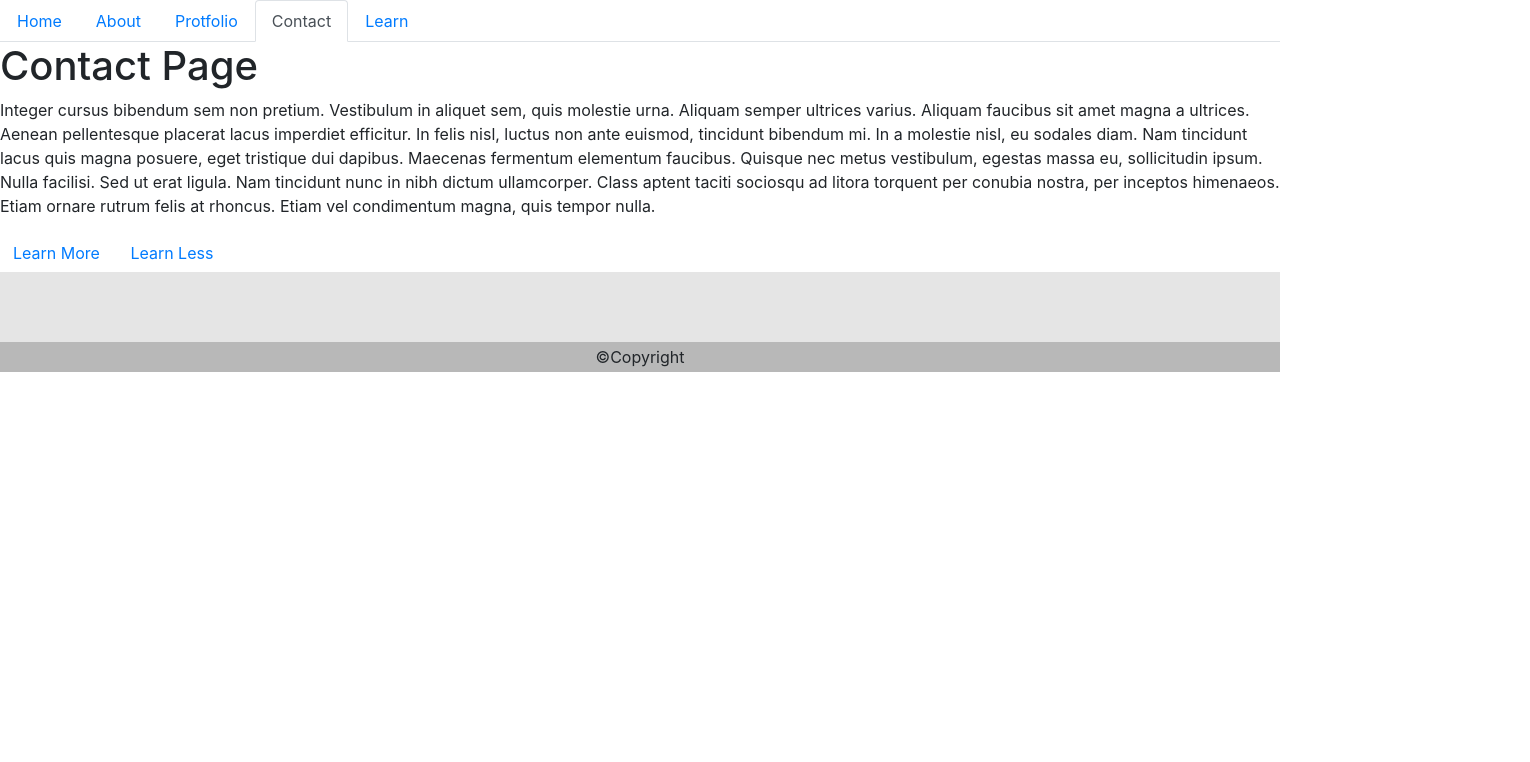
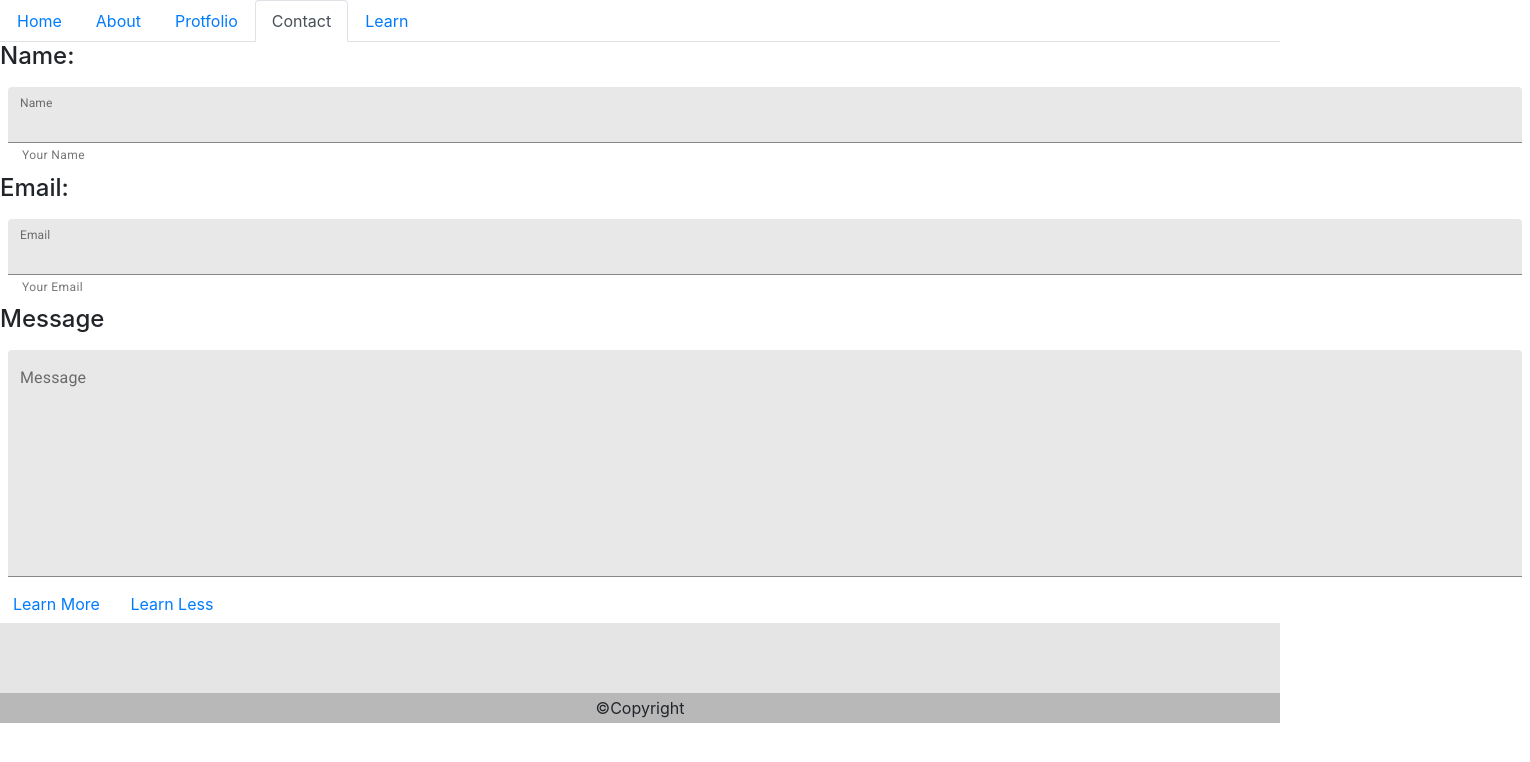
Before and after one commit to truittj/React-Portfolio, a React (Create React App) app: page /contact in a window 1280 px wide. Shown: the top 762 px of the page, 1530 px wide, since content can reach past the window. Built offline with nearby package versions, Linux system fonts and the light colour scheme.

Commit message:
Have most of the basic functionality done

```diff
--- a/src/App.js
+++ b/src/App.js
@@ -3,7 +3,7 @@ import { BrowserRouter as Router, Route } from "react-router-dom";
 import NavTabs from "./components/NavTabs";
 import Home from "./components/pages/Home";
 import About from "./components/pages/About";
-import Projects from "./components/pages/Projects";
+import Portfolio from "./components/pages/Portfolio";
 import Contact from "./components/pages/Contact";
 import Footer from "./components/Footer"
 
@@ -15,7 +15,7 @@ function App() {
         <NavTabs />
         <Route exact path="/" component={Home} />
         <Route exact path="/about" component={About} />
-        <Route exact path="/projects" component={Projects} />
+        <Route exact path="/Portfolio" component={Portfolio} />
         <Route path="/contact" component={Contact} />
       <Footer />
       </div>
--- a/src/components/NavTabs.js
+++ b/src/components/NavTabs.js
@@ -24,8 +24,8 @@ function NavTabs() {
       </li>
       <li className="nav-item">
         <Link
-          to="/projects"
-          className={location.pathname === "/projects" ? "nav-link active" : "nav-link"}
+          to="/portfolio"
+          className={location.pathname === "/portfolio" ? "nav-link active" : "nav-link"}
         >
           Protfolio
         </Link>
--- a/src/components/PageElements/Card.js
+++ b/src/components/PageElements/Card.js
@@ -4,22 +4,26 @@ function Card(props) {
   return (
       <div className="card">
         <div className="img-container">
-          <img alt={props.name} src={props.image} />
+          <img alt={props.title} src={props.image} />
+          <img alt={props.title} src={props.image2} />
+
         </div>
         <div className="content">
           <ul>
             <li>
-              <strong>Project Title:</strong> {props.Title}
+              <strong>Project Title:</strong> {props.title}
             </li>
             <li>
-              <strong>Scoope:</strong> {props.Scope}
+              <strong>Scope:</strong> {props.scope}
             </li>
             <li>
               <strong src={props.url}>Link:</strong> {props.url}
             </li>
+            <li>
+              <strong src={props.github}>Link:</strong> {props.github}
+            </li>
           </ul>
         </div>
-
       </div>
     )
   };
--- /dev/null
+++ b/src/components/PageElements/FormMultiline.js
@@ -0,0 +1,66 @@
+import React from 'react';
+import { makeStyles } from '@material-ui/core/styles';
+import TextField from '@material-ui/core/TextField';
+
+const useStyles = makeStyles((theme) => ({
+    root: {
+      '& .MuiTextField-root': {
+        margin: theme.spacing(1),
+        width: '150ch',
+      },
+    },
+  }));
+
+export default function MultilineTextFields() {
+  const classes = useStyles();
+  const [value, setValue] = React.useState('Controlled');
+
+  const handleChange = (event) => {
+    setValue(event.target.value);
+  };
+
+  return (
+    <form className={classes.root} noValidate autoComplete="off">
+
+    <div>
+        <h4>Name:</h4>
+        <TextField
+            id="filled-full-width"
+            label="Name"
+            style={{ margin: 8 }}
+            placeholder=""
+            helperText="Your Name"
+            fullWidth
+            margin="normal"
+            InputLabelProps={{
+                shrink: true,
+            }}
+            variant="filled"
+        />
+        <h4>Email:</h4>
+        <TextField
+            id="filled-full-width"
+            label="Email"
+            style={{ margin: 8 }}
+            placeholder=""
+            helperText="Your Email"
+            fullWidth
+            margin="normal"
+            InputLabelProps={{
+                shrink: true,
+            }}
+            variant="filled"
+        />
+        <h4>Message</h4>
+        <TextField
+            id="filled-multiline-static"
+            label="Message"
+            multiline
+            rows={10}
+            defaultValue=""
+            variant="filled"
+        />
+      </div>
+    </form>
+  );
+}
--- /dev/null
+++ b/src/components/Wrapper/index.js
@@ -0,0 +1,8 @@
+import React from "react";
+import "./style.css";
+
+function Wrapper(props) {
+  return <div className="wrapper">{props.children}</div>;
+}
+
+export default Wrapper;
--- /dev/null
+++ b/src/components/Wrapper/style.css
@@ -0,0 +1,11 @@
+.wrapper {
+  padding-top: 50px;
+  background: #ECEFF1;
+  height: 100%;
+  display: flex;
+  flex-flow: row wrap;
+  padding: 20px;
+  justify-content: space-around;
+  align-content: flex-start;
+  overflow: auto;
+}
--- a/src/components/pages/Contact.js
+++ b/src/components/pages/Contact.js
@@ -1,22 +1,13 @@
 import React from "react";
 import { Link, Route } from "react-router-dom";
 import Learn from "./Learn";
+import Form from "../PageElements/FormMultiline"
 
 function Contact(props) {
   return (
     <div>
-      <h1>Contact Page</h1>
-      <p>
-        Integer cursus bibendum sem non pretium. Vestibulum in aliquet sem, quis molestie urna.
-        Aliquam semper ultrices varius. Aliquam faucibus sit amet magna a ultrices. Aenean
-        pellentesque placerat lacus imperdiet efficitur. In felis nisl, luctus non ante euismod,
-        tincidunt bibendum mi. In a molestie nisl, eu sodales diam. Nam tincidunt lacus quis magna
-        posuere, eget tristique dui dapibus. Maecenas fermentum elementum faucibus. Quisque nec
-        metus vestibulum, egestas massa eu, sollicitudin ipsum. Nulla facilisi. Sed ut erat ligula.
-        Nam tincidunt nunc in nibh dictum ullamcorper. Class aptent taciti sociosqu ad litora
-        torquent per conubia nostra, per inceptos himenaeos. Etiam ornare rutrum felis at rhoncus.
-        Etiam vel condimentum magna, quis tempor nulla.
-      </p>
+      <Form />
+
       <Link to={`${props.match.url}/learn`} role="button" className="btn btn-link">
         Learn More
       </Link>{" "}
--- a/src/components/pages/Home.js
+++ b/src/components/pages/Home.js
@@ -9,7 +9,6 @@ function Home() {
       <h1>Not your average bootcamp graduate</h1>
       <button type="button">View My Work</button>
       <Btn />
-      <Btn />
       {/* <div className={classes.root}>{"This div's text looks like that of a button."}</div> */}
     </div>
   );
--- /dev/null
+++ b/src/components/pages/Portfolio.js
@@ -0,0 +1,34 @@
+import React, { Component } from "react";
+import projects from "../../projects.json";
+import Card from "../PageElements/Card";
+import Wrapper from "../Wrapper"
+//import Btn from "../PageElements/Button"
+
+class Portfolio extends Component {
+  state = {
+    projects
+  };
+
+  render () {
+    return (
+
+      <Wrapper>
+        <h1>Portfolio Page</h1>
+          {this.state.projects.map(project => (
+            <Card
+            id={project.id}
+            key={project.id}
+            title={project.title}
+            image={project.image}
+            image2={project.image2}
+            scope={project.scope}
+            url={project.url}
+            github={project.github}
+            />
+            ))}
+      </Wrapper>
+    );
+  }
+}
+
+export default Portfolio;
--- a/src/components/pages/Projects.js
+++ /dev/null
@@ -1,16 +0,0 @@
-import React from "react";
-import Card from "../PageElements/Card"
-import Btn from "../PageElements/Button"
-
-function Project() {
-
-  return (
-    <div>
-      <h1>Portfolio Page</h1>
-      <Card />
-      <Btn />
-    </div>
-  );
-}
-
-export default Project;
--- a/src/projects.json
+++ b/src/projects.json
@@ -2,7 +2,7 @@
   {
     "id": 1,
     "title": "Fitness_Tracker",
-    "image": "./img/fitness.png",
+    "image": "../img/fitness.png",
     "image2": "./img/fitness2.png",
     "scope": "This Fitness Application will track the user's exercise and the assoicated data in a Mongo database. It will populates with a seed file and can track the user over a period of time.",
     "url": "https://boiling-harbor-58994.herokuapp.com/",
```
